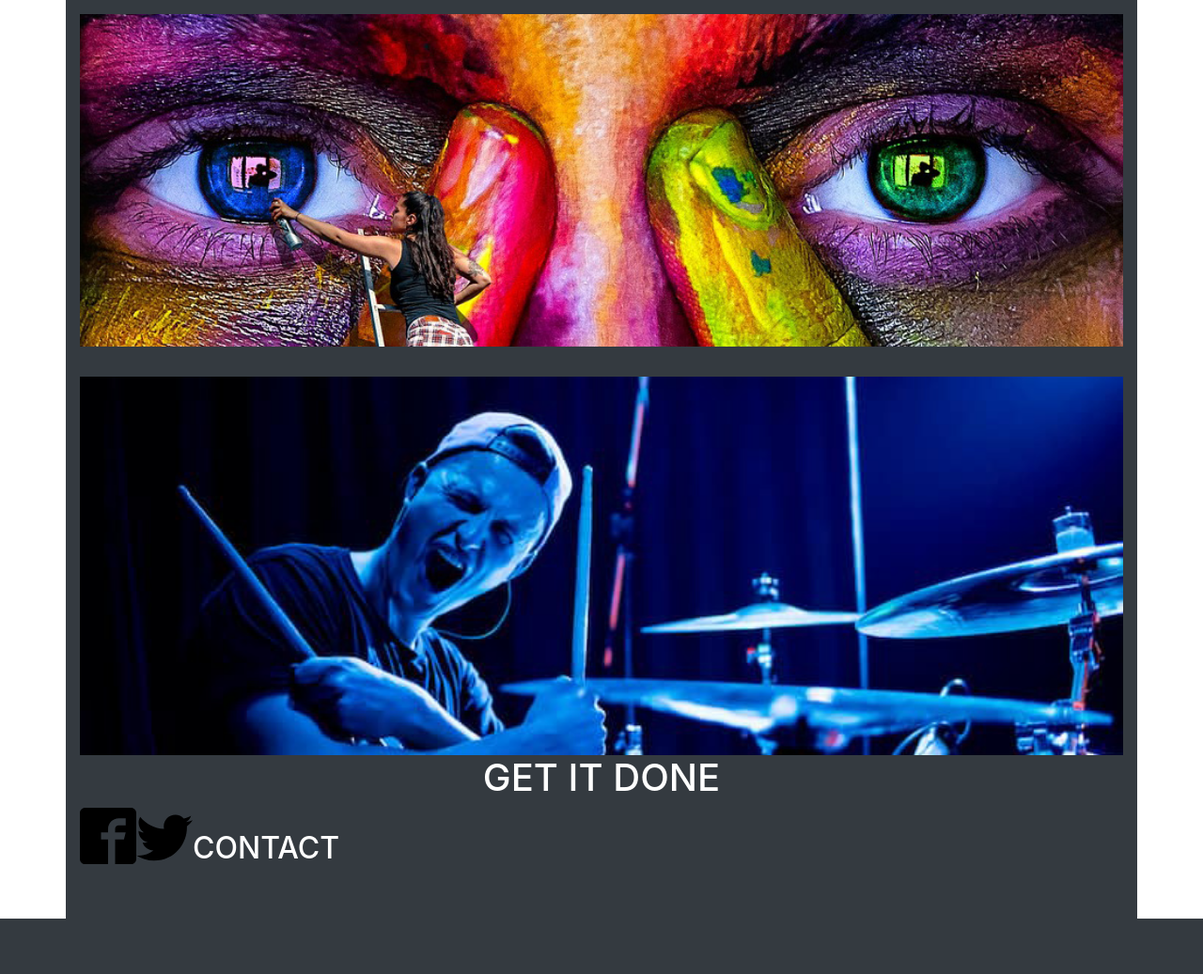
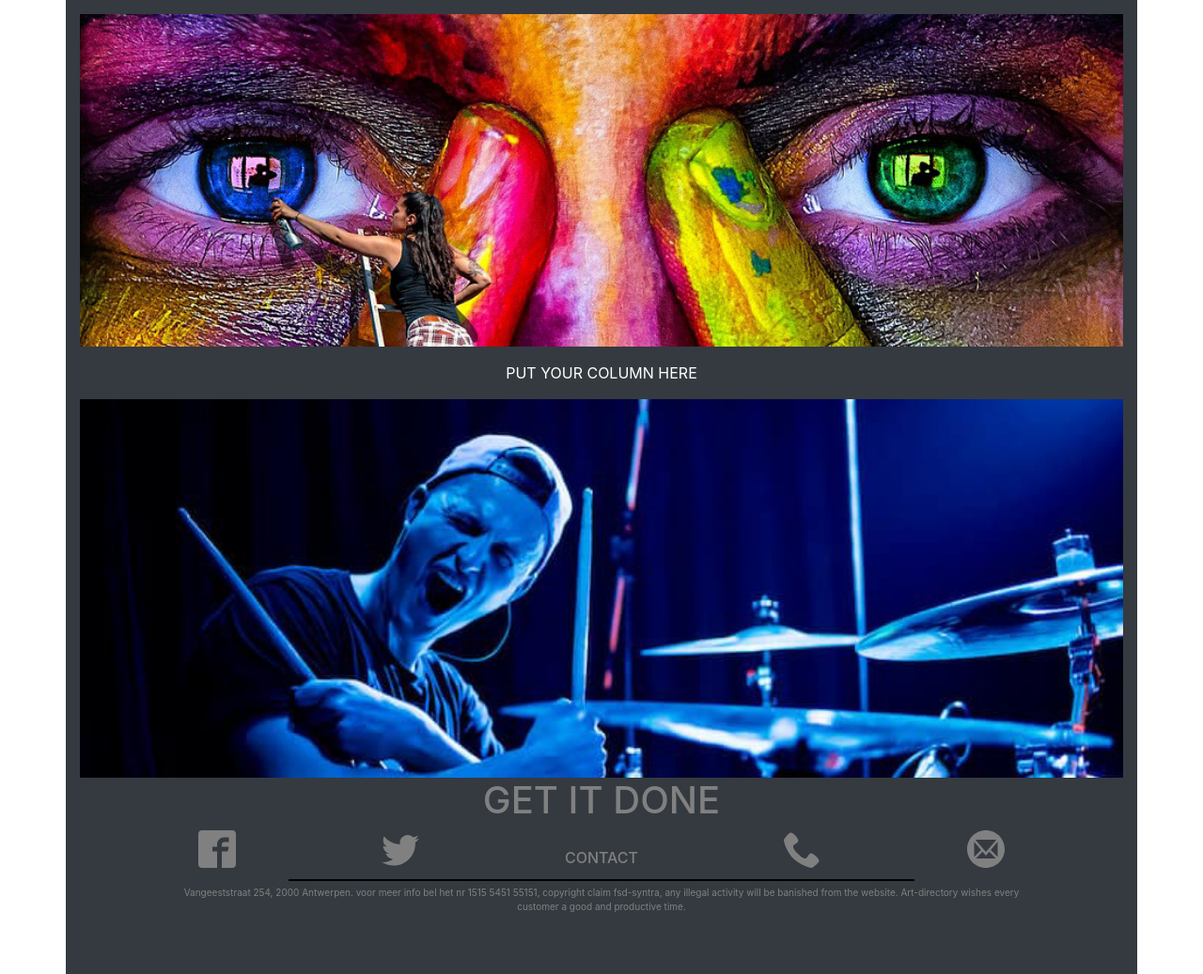
Before and after one commit to MrPranklez/ArtistryHub, a PHP site: page / in a window 1280 px wide. Shown: the part 57-1094 px from the top of the page at 94% size. Before the commit the page ends 1035 px from the top, so only its background shows below. Run offline with PHP 8.4, Linux system fonts and the light colour scheme.

Commit message:
footer ready

```diff
--- a/index.php
+++ b/index.php
@@ -24,15 +24,37 @@
 <header class="container pt-3 bg-dark">
     <img class="img-fluid" src="./img/banner%20eyes.jpg">
 </header>
-<section class="container pt-3 pb-3 bg-dark"></section>
+<section class="container pt-3 pb-3 bg-dark text-white">PUT YOUR COLUMN HERE</section>
 <footer class="container pb-5 bg-dark">
     <img class="img-fluid" src="./img/banner%20drummer.jpg">
     <h1>GET IT DONE</h1>
-    <div class="d-flex">
-        <svg class="icon icon-facebook2" height="60" width="60"><use xlink:href="./src/css/base/Icons/symbol-defs.svg#icon-facebook2"></use></svg>
-        <svg class="icon icon-twitter" height="60" width="60"><use xlink:href="./src/css/base/Icons/symbol-defs.svg#icon-twitter"></use></svg>
-        <h2 class="pt-4 text-white">CONTACT</h2>
+    <div class="d-flex justify-content-around ml-5 mr-5">
+        <a href="#">
+            <svg class="icon icon-facebook2" height="40" width="40">
+                <use xlink:href="./src/css/base/Icons/symbol-defs.svg#icon-facebook2"></use>
+            </svg>
+        </a>
+        <a href="#">
+            <svg class="icon icon-twitter" height="40" width="40">
+                <use xlink:href="./src/css/base/Icons/symbol-defs.svg#icon-twitter"></use>
+            </svg>
+        </a>
+        <h6>CONTACT</h6>
+        <a href="#">
+            <svg class="icon icon-phone" width="40" height="40">
+                <use xlink:href="./src/css/base/Icons/symbol-defs.svg#icon-phone"></use>
+            </svg>
+        </a>
+        <a href="#">
+            <svg class="icon icon-mail4" width="40" height="40">
+                <use xlink:href="./src/css/base/Icons/symbol-defs.svg#icon-mail4"></use>
+            </svg>
+        </a>
     </div>
+    <div class="underline"></div>
+    <p>Vangeeststraat 254, 2000 Antwerpen.
+        voor meer info bel het nr 1515 5451 55151, copyright claim fsd-syntra, any illegal activity will be banished from the website.
+        Art-directory wishes every customer a good and productive time.</p>
 </footer>
 <script src="./src/css/base/Icons/svgxuse.js"></script>
 </body>
--- a/src/css/style.css
+++ b/src/css/style.css
@@ -14,6 +14,39 @@ footer img{
     width: 100%;
 }
 footer h1{
-    color: white;
+    color: gray;
     text-align: center;
 }
+footer div a{
+    fill: gray;
+}
+footer div a:hover{
+    fill: white;
+}
+.bi-person-fill:hover{
+    fill: white;
+}
+footer div h6{
+    color: gray;
+    padding-top: 20px;
+}
+
+/* bij het aanmaken van columns text-align:center; verwijderen!!!!*/
+section{
+    text-align: center;
+}
+.underline{
+    margin: auto;
+    margin-top: 5px;
+    height: 2px;
+    width: 60%;
+    background-color: black;
+}
+footer p{
+    margin-top: 5px;
+    color: gray;
+    font-size: 10px;
+    text-align: center;
+    padding-right: 100px;
+    padding-left: 100px;
+}
```
